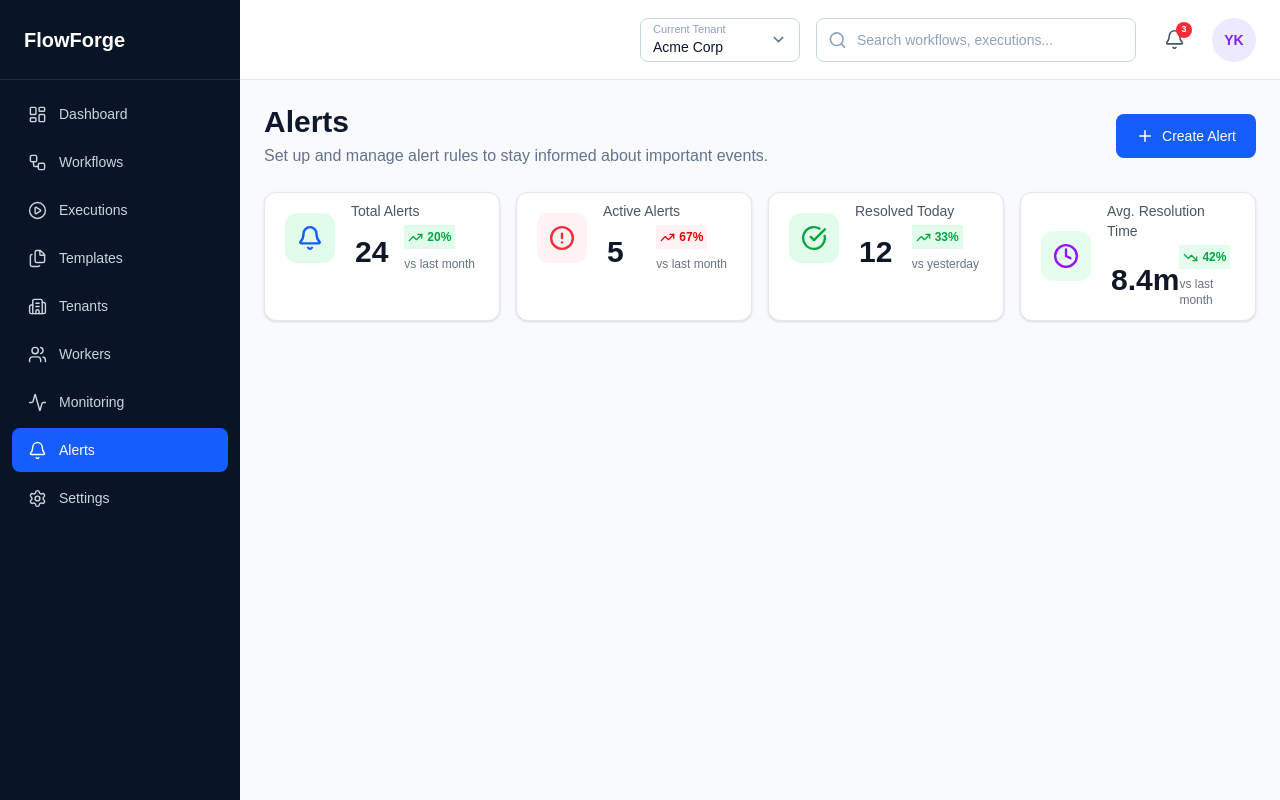
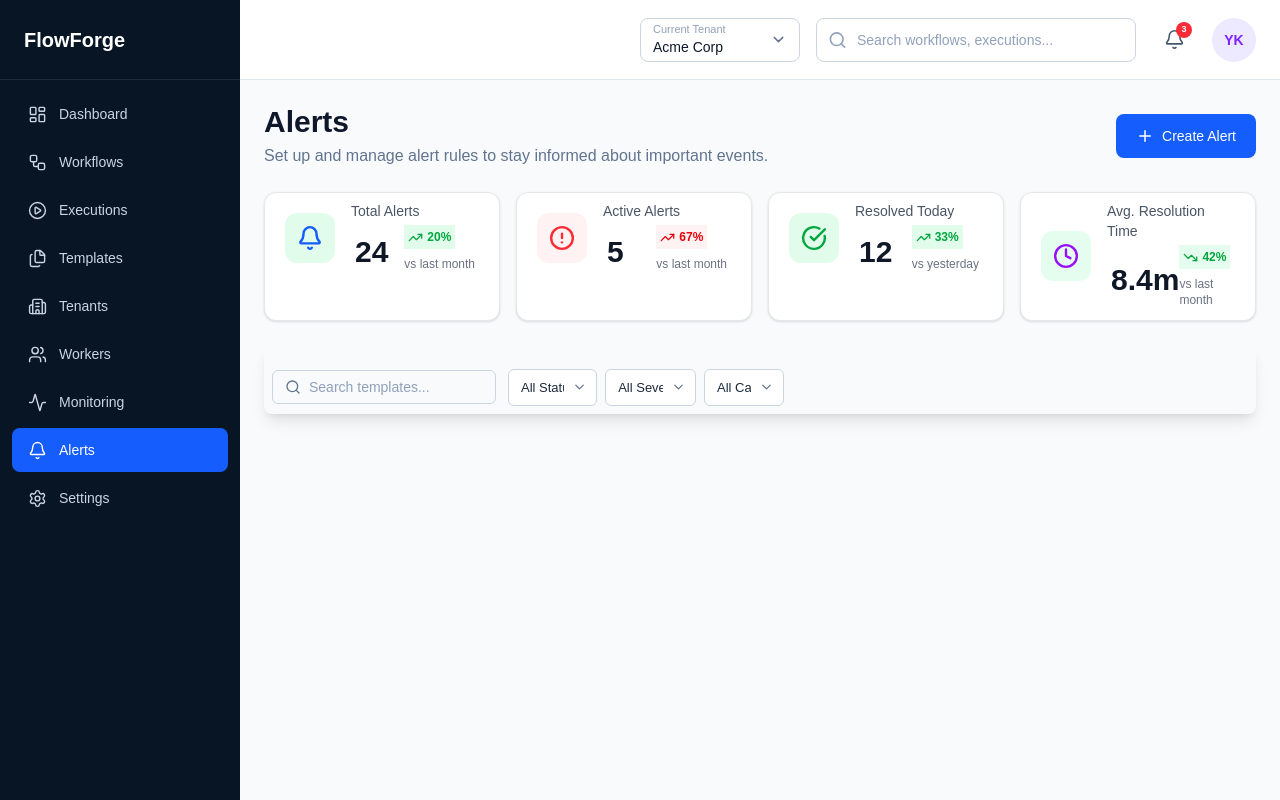
Before and after one commit to rajyalaxmichevula/PROJECT1, a React (Vite) app: page /alerts in a window 1280 px wide. Built offline with nearby package versions, Linux system fonts and the light colour scheme.

Commit message:
created filters for Alerts

```diff
--- /dev/null
+++ b/src/components/Alert/FilterAlert.jsx
@@ -0,0 +1,105 @@
+import { ChevronDown, Search } from 'lucide-react'
+import React from 'react'
+import { useAppContext } from '../../Context/AppContext'
+
+const FilterAlert = () => {
+
+    const {
+        search,
+        category,
+        setCategory,
+        tenant,
+        setTenant,
+        sortBy,
+        setSortBy,
+    } = useAppContext()
+
+    return (
+        <div className="mt-4 flex flex-col gap-3 xl:flex-row xl:items-center">
+
+            {/* Search */}
+            <div className="flex min-w-0 items-center gap-2 rounded-md border border-slate-300 px-3 py-1.5 xl:w-56 xl:shrink-0">
+                <Search
+                    size={16}
+                    className="shrink-0 text-slate-500"
+                />
+
+                <input
+                    type="text"
+                    value={search}
+                    onChange={(e) => setSearch(e.target.value)}
+                    placeholder="Search templates..."
+                    className="w-full min-w-0 bg-transparent text-sm text-slate-700 outline-none placeholder:text-slate-400"
+                />
+            </div>
+
+            {/* Dropdown Filters */}
+            <div className="grid min-w-0 grid-cols-1 gap-2 sm:grid-cols-2 xl:flex xl:flex-1">
+
+                {/* Category */}
+                <div className="relative min-w-0">
+                    <select
+                        value={category}
+                        onChange={(e) => setCategory(e.target.value)}
+                        className="w-full appearance-none rounded-md border border-slate-300 bg-white px-3 py-2 pr-8 text-[13px] text-slate-800 outline-none focus:border-blue-500"
+                    >
+                        <option value="all">All Status</option>
+                        <option value="E-commerce">E-commerce</option>
+                        <option value="User Management">User Management</option>
+                        <option value="Inventory">Inventory</option>
+                        <option value="Payment">Payment</option>
+                        <option value="Data Pipeline">Data Pipeline</option>
+                        <option value="Notifications">Notifications</option>
+                        <option value="Approval">Approval</option>
+                        <option value="Monitoring">Monitoring</option>
+                    </select>
+
+                    <ChevronDown
+                        size={15}
+                        className="pointer-events-none absolute right-2.5 top-1/2 -translate-y-1/2 text-slate-500"
+                    />
+                </div>
+
+                {/* Tenant */}
+                <div className="relative min-w-0">
+                    <select
+                        value={tenant}
+                        onChange={(e) => setTenant(e.target.value)}
+                        className="w-full appearance-none rounded-md border border-slate-300 bg-white px-3 py-2 pr-8 text-[13px] text-slate-800 outline-none focus:border-blue-500"
+                    >
+                        <option value="all">All Severity</option>
+                        <option value="Multi-tenant">Multi-tenant</option>
+                        <option value="All Tenants">All Tenants Access</option>
+                    </select>
+
+                    <ChevronDown
+                        size={15}
+                        className="pointer-events-none absolute right-2.5 top-1/2 -translate-y-1/2 text-slate-500"
+                    />
+                </div>
+
+                {/* Sorting */}
+                <div className="relative min-w-0">
+                    <select
+                        value={sortBy}
+                        onChange={(e) => setSortBy(e.target.value)}
+                        className="w-full appearance-none rounded-md border border-slate-300 bg-white px-3 py-2 pr-8 text-[13px] text-slate-800 outline-none focus:border-blue-500"
+                    >
+                        <option value="popularity">All Category</option>
+                        <option value="newest">Sort by: Newest</option>
+                        <option value="name">Sort by: Name</option>
+                    </select>
+
+                    <ChevronDown
+                        size={15}
+                        className="pointer-events-none absolute right-2.5 top-1/2 -translate-y-1/2 text-slate-500"
+                    />
+                </div>
+
+            </div>
+        </div>
+
+    )
+}
+
+export default FilterAlert
--- a/src/pages/Alerts.jsx
+++ b/src/pages/Alerts.jsx
@@ -1,5 +1,6 @@
 import AlertPageHeader from "../components/Alert/AlertPageHeader";
 import AlertsStats from "../components/Alert/AlertsStats";
+import FilterAlert from "../components/Alert/FilterAlert";
 
 const Alerts = () => {
   return (
@@ -9,8 +10,11 @@ const Alerts = () => {
 
       <AlertsStats />
 
-      <div className="grid grid-cols-1 gap-2 xl:grid-cols-[0.9fr_0.8fr]">
+      <div className="grid grid-cols-1 gap-2 xl:grid-cols-[0.9fr_0.8fr] shadow-lg p-2 rounded-lg">
 
+        <div>
+          <FilterAlert />
+        </div>
 
       </div>
 
```
